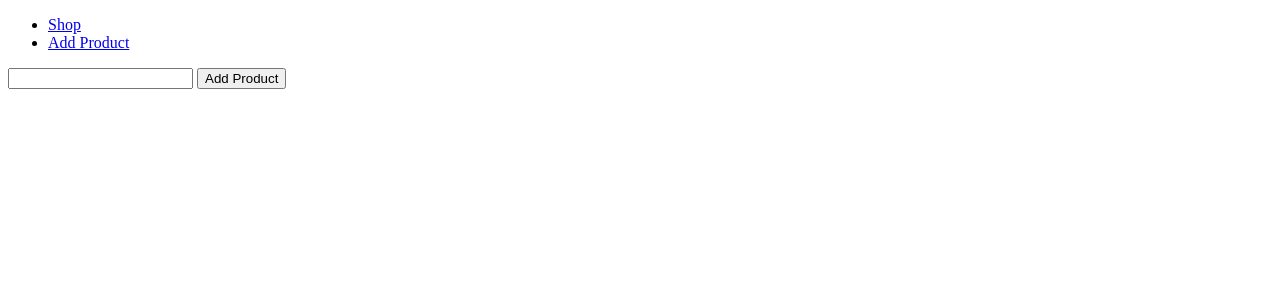
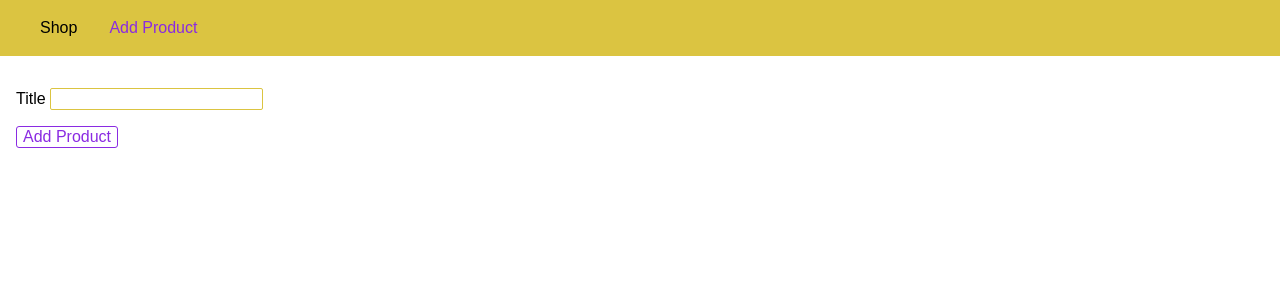
Before and after one commit to ladyymendez/NodeCourse, a Node server app: page /admin/add-product in a window 1280 px wide; the page is wider, and only the part inside the window is pictured. Shown: the top 300 px of that part. Run offline with Node 20, Linux system fonts and the light colour scheme.

Commit message:
Add views with style

```diff
--- a/routes/admin.js
+++ b/routes/admin.js
@@ -7,7 +7,7 @@ const rootDir = require('../util/path');
 const router = express.Router();
 
 // /admin/add-product
-router.use('/add-product',(req,res,next) => {
+router.get('/add-product',(req,res,next) => {
     console.log("another middleware")
 
     //res.setHeader('Content-type/text');
--- a/views/add-product.html
+++ b/views/add-product.html
@@ -5,20 +5,105 @@
     <meta name="viewport" content="width=device-width, initial-scale=1.0">
     <meta http-equiv="X-UA-Compatible" content="ie=edge">
     <title>Add Product</title>
+    <style>
+            body {
+                padding: 0;
+                margin: 0;
+                font-family: sans-serif;
+            }
+            main {
+                padding: 1rem;
+            }
+            .main-header {
+                width: 100%;
+                height: 3.5rem;
+                background-color:#dbc441;
+                padding: 0 1.5rem;
+            }
+
+            .main-header_nav{
+                height: 100%;
+                display: flex;
+                align-items: center;
+            }
+            .main-header_item-list{
+                list-style: none;
+                margin: 0;
+                padding: 0;
+                display: flex;
+                align-items: center;
+            }
+            .main-header_item{
+                margin: 1rem;
+                padding: 0;
+            }
+
+            .main-header_item a{
+                text-decoration: none;
+                color:black;
+
+            }
+
+            .main-header_item a:hover,
+            .main-header_item a:active,
+            .main-header_item a.active{
+                color:blueviolet;
+            }
+
+            .product-form{
+                width: 20rem;
+                max-width: 90%;
+                margin: auto;
+            }
+
+            .form-control{
+                margin: 1rem 0;
+            }
+            .form-control, label
+            .form-control input {
+                display: block;
+                width: 100%;
+            }
+
+            .form-control input {
+                border: 1px solid #dbc441;
+                font:inherit;
+                border-radius:2px;
+            }
+
+            button{
+                font:inherit;
+                border: 1px solid blueviolet;
+                color: blueviolet;
+                background: white;
+                border-radius: 3px;
+                cursor:pointer;
+            }
+
+            button:hover,
+            button:active{
+                background-color: blueviolet;
+                color: white;
+            }
+
+        </style>
 </head>
 <body>
-    <header>
-        <nav>
-            <ul>
-                <li><a href="/">Shop</a></li>
-                <li><a href="/add-product">Add Product</a></li>
-            </ul>
-        </nav>
+    <header class="main-header">
+            <nav class="main-header_nav">
+                <ul class="main-header_item-list">
+                    <li class="main-header_item"><a href="/">Shop</a></li>
+                    <li class="main-header_item"><a class="active" href="/admin/add-product">Add Product</a></li>
+                </ul>
+            </nav>
     </header>
 
     <main>
-        <form action="/add-product" method="POST">
-            <input type="text" name="title">
+        <form class="pruduct-form" action="/admin/add-product" method="POST">
+            <div class="form-control">
+                <label for="title">Title</label>
+                <input type="text" name="title">
+            </div>
             <button type="submit">Add Product</button>
         </form>
     </main>
```
Also changed, not shown: views/404.html (+53 -1 lines), views/shop.html (+50 -5 lines).
